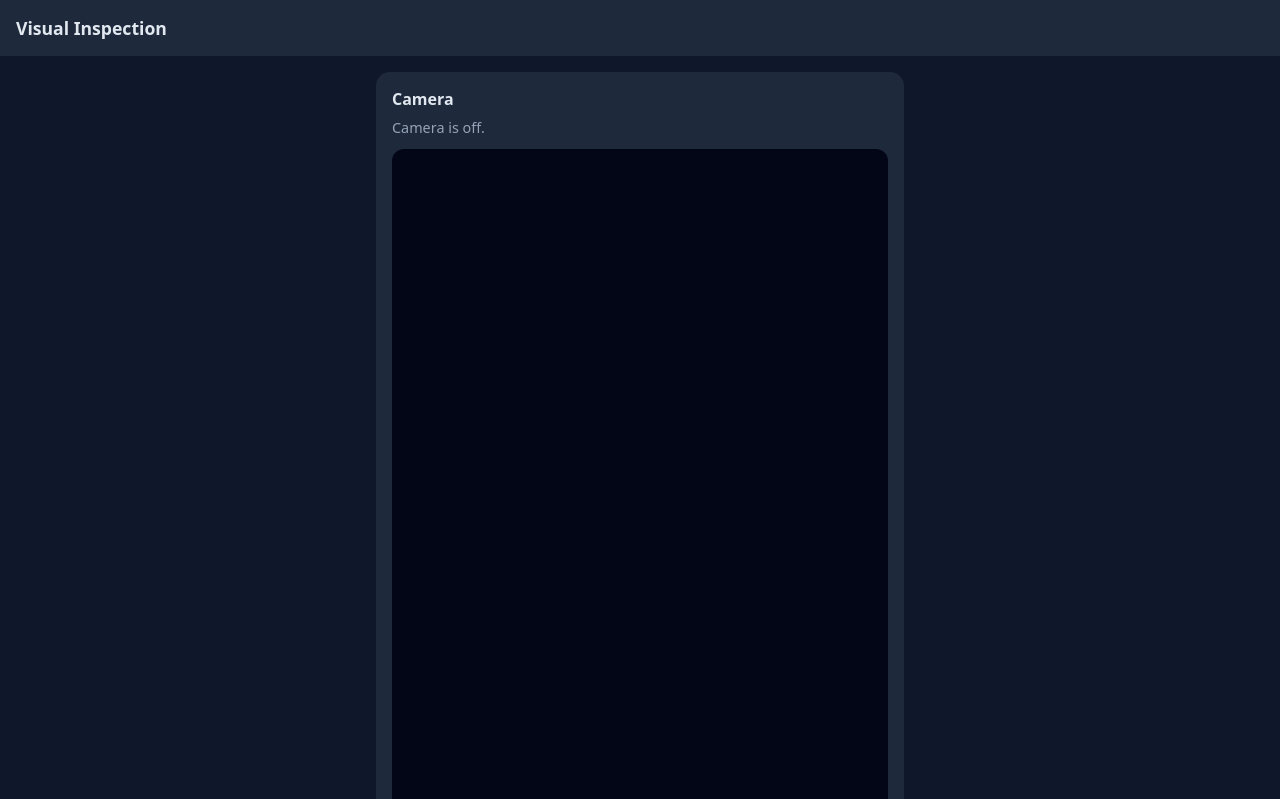
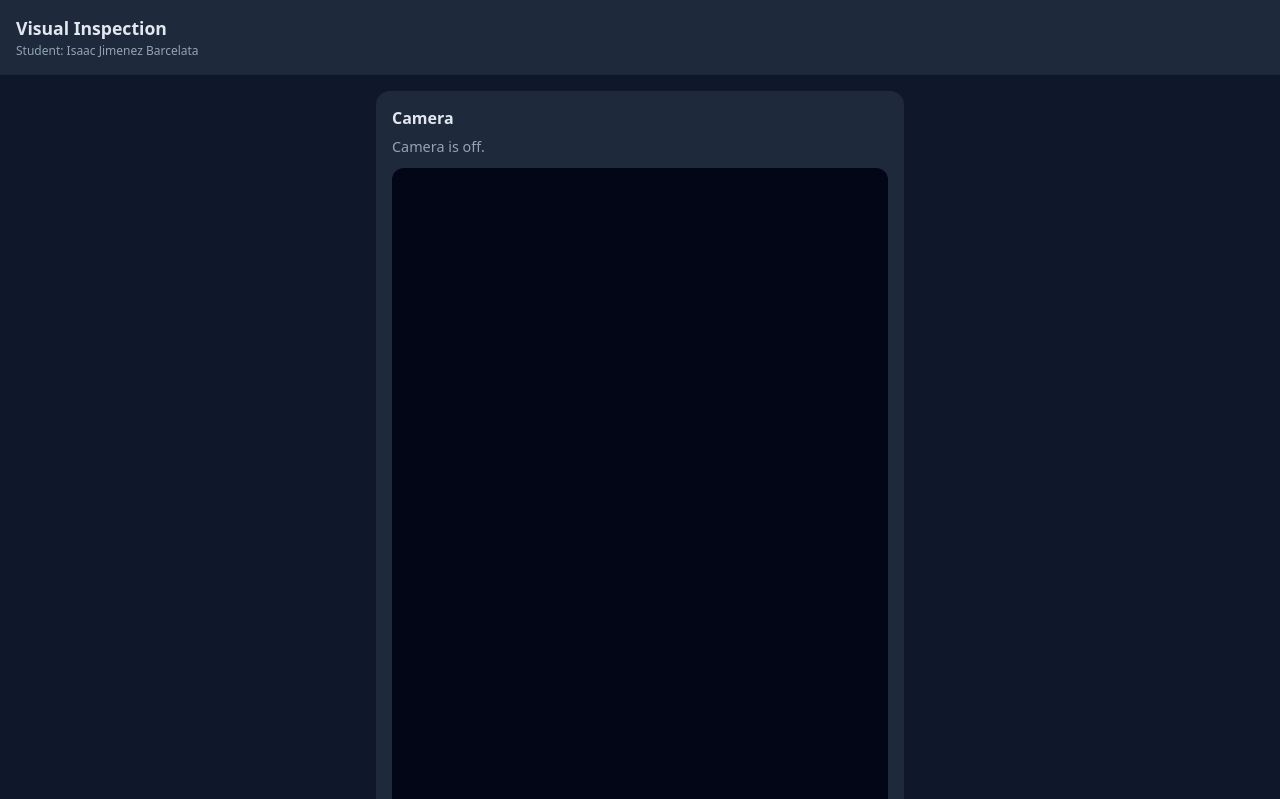
Before and after one commit to Isaacjbar/pwa-camara-instalable, a plain HTML site: page index.html in a window 1280 px wide. Shown: the top 799 px of the page. Drawn offline with Linux system fonts and the light colour scheme.

Commit message:
Add student name to header, cache v4

```diff
--- a/index.html
+++ b/index.html
@@ -16,7 +16,10 @@
 </head>
 <body>
   <header>
-    <h1>Visual Inspection</h1>
+    <div>
+      <h1>Visual Inspection</h1>
+      <p class="autor">Student: Isaac Jimenez Barcelata</p>
+    </div>
     <button id="btn-instalar" type="button" hidden>Install App</button>
   </header>
 
--- a/styles.css
+++ b/styles.css
@@ -21,3 +21,4 @@ button:disabled { opacity: .4; cursor: not-allowed; }
 .modal-caja { background: #1e293b; border-radius: 16px; padding: 1.25rem; max-width: 420px; width: 100%; }
 .modal-caja h2 { margin-top: 0; }
 .nota { font-size: .8rem; color: #94a3b8; }
+.autor { margin: .15rem 0 0; font-size: .75rem; color: #94a3b8; }
--- a/sw.js
+++ b/sw.js
@@ -1,4 +1,4 @@
-const CACHE_NAME = 'camara-instalable-v3';
+const CACHE_NAME = 'camara-instalable-v4';
 const PRECACHE = [
   './',
   './index.html',
```
Also changed, not shown: app.js (line endings or trailing spaces).
